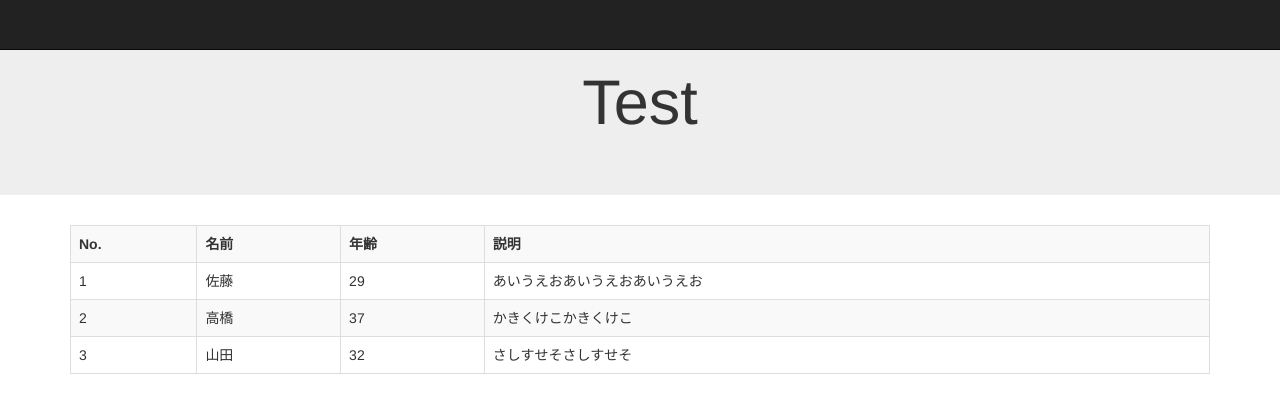
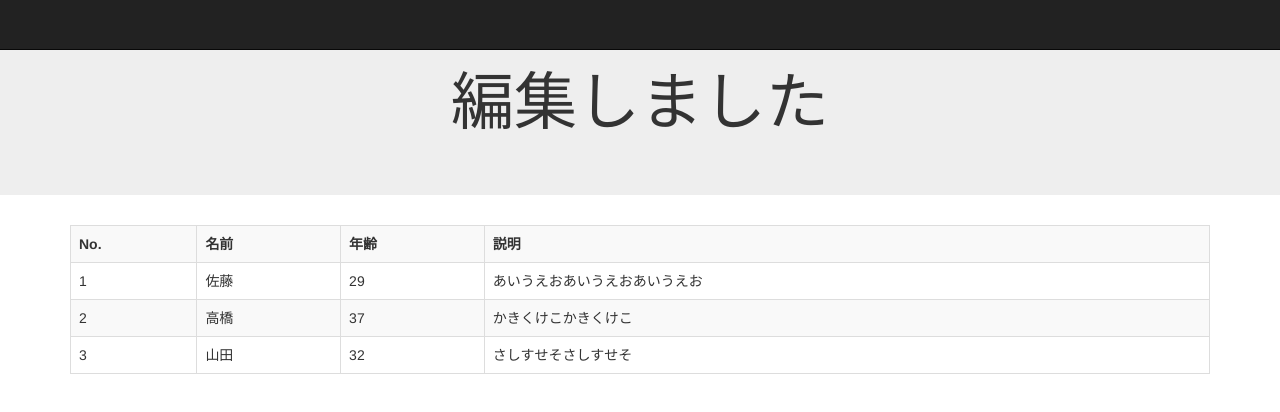
Before and after one commit to indexGH/HelloGithub, a plain HTML site: page index.html in a window 1280 px wide. Drawn offline with nearby package versions, Linux system fonts and the light colour scheme.

Commit message:
タイトルを修正

```diff
--- a/index.html
+++ b/index.html
@@ -12,7 +12,7 @@
     </nav>
     <div class="jumbotron">
       <div class="container text-center">
-        <h1>Test</h1>
+        <h1>編集しました</h1>
       </div>
     </div>
     <div class="container">
```
